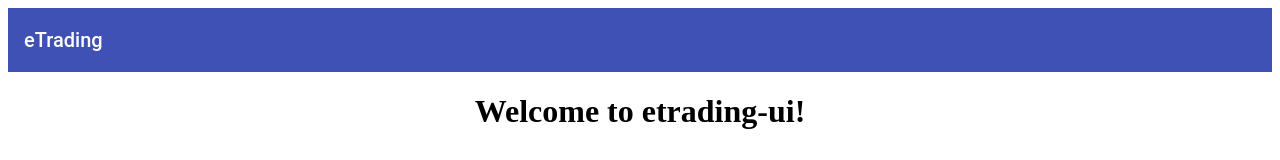
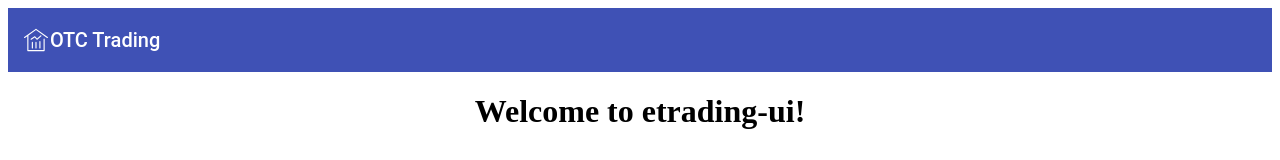
Before and after one commit to fubiye/etrading-ui, an Angular app: page / in a window 1280 px wide. Shown: the top 160 px of the page. Built offline with nearby package versions, Linux system fonts and the light colour scheme.

Commit message:
add icons

```diff
--- a/src/app/app.component.css
+++ b/src/app/app.component.css
@@ -0,0 +1,3 @@
+span{
+    padding-left: 2px
+}
--- a/src/app/app.component.html
+++ b/src/app/app.component.html
@@ -1,6 +1,7 @@
 <!--The content below is only a placeholder and can be replaced.-->
-<mat-toolbar color="primary">
-  <span>eTrading</span>
+<mat-toolbar color="primary" role="heading">
+  <mat-icon svgIcon="tradingExchange"></mat-icon>
+  <span>OTC Trading</span>
 </mat-toolbar>
 <div style="text-align:center">
   <h1>
--- a/src/app/app.module.ts
+++ b/src/app/app.module.ts
@@ -1,9 +1,14 @@
 import { BrowserModule } from '@angular/platform-browser';
 import { NgModule } from '@angular/core';
+import {HttpClientModule} from '@angular/common/http';
 import { BrowserAnimationsModule} from '@angular/platform-browser/animations';
 
 import { AppComponent } from './app.component';
 import { MyMaterialModule} from '../material-module';
+
+import { MatIconRegistry } from '@angular/material/icon';
+import { DomSanitizer } from "@angular/platform-browser";
+import { loadSvgResources } from "./utils/svg.util";
 
 
 @NgModule({
@@ -11,6 +16,7 @@ import { MyMaterialModule} from '../material-module';
     AppComponent
   ],
   imports: [
+    HttpClientModule,
     BrowserModule,
     BrowserAnimationsModule,
     MyMaterialModule
@@ -18,4 +24,10 @@ import { MyMaterialModule} from '../material-module';
   providers: [],
   bootstrap: [AppComponent]
 })
-export class AppModule { }
+export class AppModule {
+   constructor(ir: MatIconRegistry,
+    ds: DomSanitizer
+    ){
+      loadSvgResources(ir,ds);
+    }
+ }
--- /dev/null
+++ b/src/app/utils/svg.util.ts
@@ -0,0 +1,6 @@
+import { MatIconRegistry } from '@ANGULAR/material/icon';
+import { DomSanitizer } from '@angular/platform-browser';
+
+export const loadSvgResources = (ir: MatIconRegistry, ds: DomSanitizer) => {
+    ir.addSvgIcon('tradingExchange', ds.bypassSecurityTrustResourceUrl('../../assets/images/trading.svg'));
+};
```
Also changed, not shown: src/assets/images/trading.svg.
